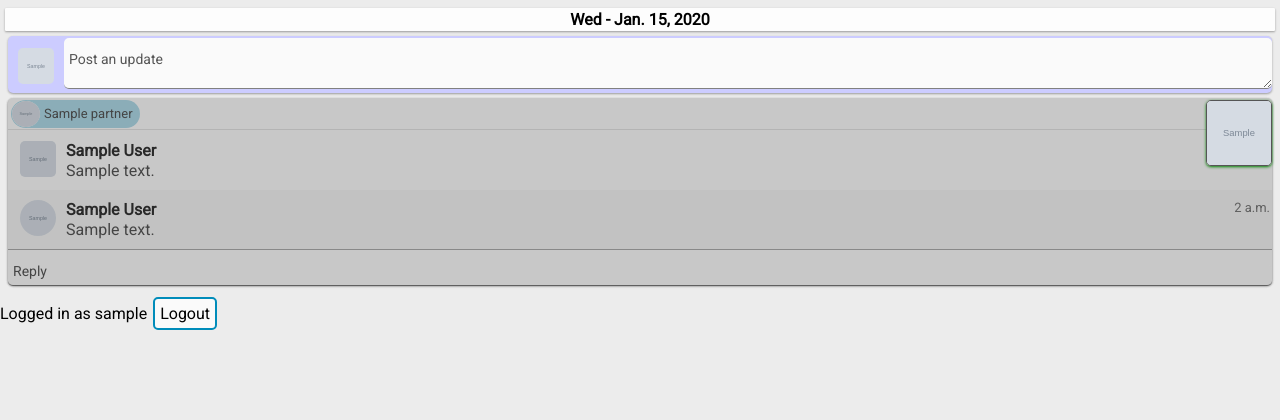
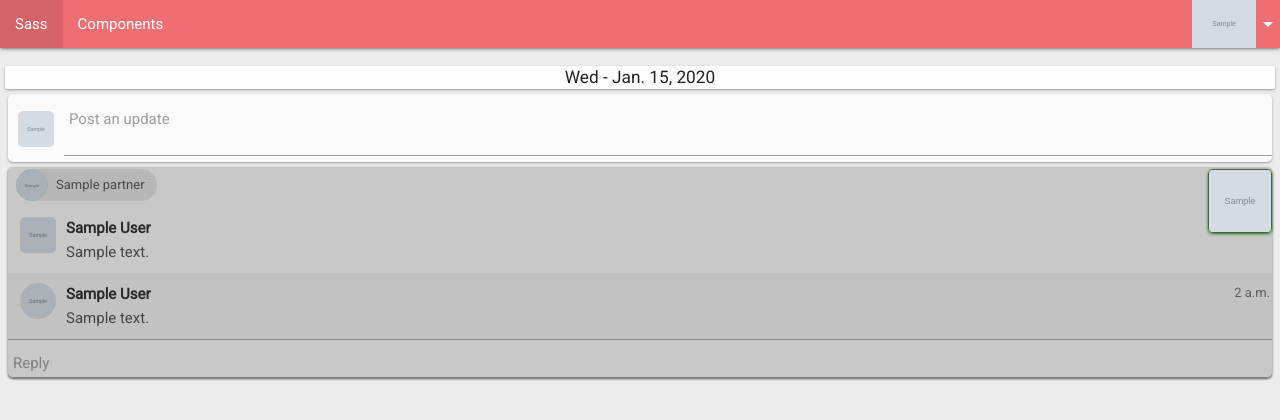
Before and after one commit to keshto/partner_dash, a Django app: page / in a window 1280 px wide. Shown: the top 420 px of the page. Run offline with Django 3.2, Linux system fonts and the light colour scheme; a user stored in the database is signed in; tables that the repository leaves empty hold one stand-in row (values such as "Sample post"); grey boxes marked "Sample" are stand-in pictures.

Commit message:
Add materializeCSS lib and add navbar

```diff
--- /dev/null
+++ b/app/static/app/scripts.js
@@ -0,0 +1,5 @@
+document.addEventListener('DOMContentLoaded', function() {
+  var elems = document.querySelectorAll('.dropdown-trigger');
+  var options = {};
+  var instances = M.Dropdown.init(elems, options);
+});
--- a/app/static/app/style.css
+++ b/app/static/app/style.css
@@ -1,87 +1,7 @@
-.form-input label {
-  position: relative;
-  display: block;
-  width: 100%;
-  min-height: 35px;
-}
-.form-input .placeholder {
-  position: absolute;
-  display: block;
-  top: 13px;
-  z-index: 2;
-  font-size: 14px;
-  transition: all 200ms ease-in-out;
-  width: 100%;
-  cursor: text;
-  padding: 0 5px;
-}
-.form-input input,
-.form-input textarea {
-  position: absolute;
-  top: 15px;
-  z-index: 1;
-  width: 100%;
-  font-size: 16px;
-  border: 0;
-  border-bottom: 1px solid grey;
-  transition: border-color 200ms ease-in-out;
-  outline: none;
-  padding: 0;
-  margin: 0;
-  background-color: #FAFAFA;
-  border-radius: 5px;
-  text-indent: 5px;
-}
-
-.form-input textarea {
-  position: unset;
-}
-
-.form-input textarea {
-  padding-top: 12px;
-}
-.form-input input {
-  height: 20px;
-}
-.form-input input:focus,
-.form-input input:valid,
-.form-input textarea:focus,
-.form-input textarea:valid {
-  border-bottom: 2px solid #008CBA;
-}
-.form-input input:focus + .placeholder,
-.form-input input:valid + .placeholder,
-.form-input textarea:focus + .placeholder,
-.form-input textarea:valid + .placeholder {
-  top: 0;
-  cursor: inherit;
-  font-size: 10px;
-  color: #008CBA;
-}
-
-.form-input input:required, .form-input textarea:required {
-  box-shadow: none;
-}
-
-/* ---- ^^ material input text ^^ ----
-https://medium.com/@asked_io/material-design-styled-inputs-with-css-626e7f01681a
-<div class="form-input">
-  <label>
-    <input required>
-    <span class="placeholder">Text Input</span>
-  </label>
-</div>
-<div class="form-input">
-  <label>
-    <textarea rows="10" required></textarea>
-    <span class="placeholder">Textarea</span>
-  </label>
-</div>
--------------------------------------- */
-
 * {
     transition: all 0.125s ease-in-out;
     font-family: 'Roboto', sans-serif;
+    outline: none;
 }
 
 body {
@@ -91,7 +11,34 @@
     user-select: none;
 }
 
-.card{
+/* --- Fix CSS for input to fit custom cards */
+input[type="text"], .input-field{
+    height: auto!important;
+    margin-bottom: 0!important;
+    border-radius: 5px!important;
+}
+
+input[type="text"] {
+    padding-bottom: 2px!important;
+    text-indent: 5px!important;
+}
+
+.input-field > label{
+    top: -15px!important;
+    left: 5px!important;
+}
+
+.input-field > label:not(.label-icon).active {
+    -webkit-transform: translateY(-1px) scale(0.8)!important;
+    transform: translateY(-1px) scale(0.8)!important;
+}
+
+textarea.materialize-textarea{
+    margin: 0!important;
+}
+/* -------------------- */
+
+.custom_card{
     background-color: #FAFAFA;
     color: #555;
     box-shadow: 0 1px 3px rgba(0,0,0,0.12), 0 1px 2px rgba(0,0,0,0.24);
@@ -101,7 +48,7 @@
     position: relative;
 }
 
-.card.assigned{
+.custom_card.assigned{
   background-color:rgba(0,0,0,.2);
   position:absolute;
   left:0;
@@ -113,7 +60,7 @@
   z-index: 3;
 }
 
-.card.assigned img{
+.custom_card.assigned img{
     float: right;
     height: 64px;
     width: 64px;
@@ -122,7 +69,7 @@
     box-shadow: 0 1px 3px green;
 }
 
-.card:hover .card.assigned{
+.custom_card:hover .custom_card.assigned{
   opacity:0;
   visibility: hidden;
 }
@@ -248,12 +195,8 @@
     margin: 0 10px;
 }
 
-.share {
-    background-color: #CCCCFF;
-}
-
 .share .avatar {
-    align-self: center;
+    margin-top: 15px;
 }
 
 .author {
@@ -285,3 +228,35 @@
 .comment .avatar {
     border-radius: 50%;
 }
+
+.main {
+    margin: 10px;
+}
+
+.pagination{
+    color: black;
+    font-size: 38px !important;
+    margin: 0 -10px;
+}
+
+nav{
+    height: 48px!important;
+    line-height: 48px!important;
+}
+
+nav ul li {
+    height: 48px;
+}
+
+.user_dropdown{
+    height: inherit;
+    padding-right: 0px;
+}
+.user_dropdown i{
+    margin: 0!important;
+    height: inherit!important;
+    line-height: inherit!important;
+}
+.user_dropdown img{
+    height: inherit;
+}
--- a/app/templates/app/index.html
+++ b/app/templates/app/index.html
@@ -10,36 +10,59 @@
 
   {% load static %}
   <link rel="stylesheet" type="text/css" href="{% static 'app/style.css' %}">
+  <script src="{% static 'app/scripts.js' %}"></script>
+  <link rel="stylesheet" href="https://cdnjs.cloudflare.com/ajax/libs/materialize/1.0.0/css/materialize.min.css">
+  <script src="https://cdnjs.cloudflare.com/ajax/libs/materialize/1.0.0/js/materialize.min.js"></script>
   <link rel="stylesheet" type="text/css" href="https://fonts.googleapis.com/icon?family=Material+Icons">
   <link href="https://fonts.googleapis.com/css?family=Roboto" rel="stylesheet">
 </head>
 <body>
-{% if user.is_authenticated %}
-  <div class="pagination">
-    <span class="step-links">
-      {% if paginator.has_next %}
-        <a href="?page={{ paginator.next_page_number }}">older</a>
-      {% endif %}
-      {% if paginator.has_previous %}
-        <a href="?page={{ paginator.previous_page_number }}">newer</a>
-      {% endif %}
-    </span>
+{% if not user.is_authenticated %}
+  <a class="button" href="{% url 'slack:begin' 'slack' %}">Login</a>
+{% else %}
+
+<!-- Dropdown Structure -->
+<ul id="dropdown_user" class="dropdown-content">
+  <li><a href="#!">Settings</a></li>
+  <li class="divider"></li>
+  <li><a href="{% url 'logout' %}">Logout</a></li>
+</ul>
+<nav>
+  <div class="nav-wrapper ">
+    <ul class="hide-on-med-and-down">
+      <li><a href="sass.html">Sass</a></li>
+      <li><a href="badges.html">Components</a></li>
+    </ul>
+    <ul class="right hide-on-med-and-down">
+      <!-- Dropdown Trigger -->
+      <li><a class="dropdown-trigger user_dropdown" href="#!" data-target="dropdown_user">
+        <img src="{{ user.avatar512 }}"><i class="material-icons right">arrow_drop_down</i>
+      </a></li>
+    </ul>
   </div>
-  <div class="row">
+</nav>
+
+
+  <div class="row main">
+    {% if paginator.has_next %}
+      <a href="?page={{ paginator.next_page_number }}">
+        <i class="material-icons pagination" id="font">arrow_left</i>
+      </a>
+    {% endif %}
     {% for k,v in cards.items %}
       <div class="column">
-        <h4 class="column_header">
+        <h6 class="column_header">
           {{ k }}
-        </h4>
+        </h6>
       {% if forloop.last %}
-      <div class="card share flex">
+      <div class="custom_card share flex">
         <img class="avatar" src="{{ user.avatar512 }}">
         <form class="form-input flex1" action="share/" method="post">
           {% csrf_token %}
-            <label>
-              <textarea rows="2" name="data" required></textarea>
-              <span class="placeholder">Post an update</span>
-            </label>
+          <div class="input-field">
+            <textarea id="share" name="data" class="materialize-textarea" data-length="1000"></textarea>
+            <label for="share">Post an update</label>
+          </div>
         </form>
       </div>
       {% endif %}
@@ -47,12 +70,12 @@
       {% for card in v %}
 
         {% if card.assigned %}
-        <div class="card">
-          <div class="card assigned">
+        <div class="custom_card">
+          <div class="custom_card assigned">
             <img src="{{ card.assigned.avatar512 }}">
           </div>
         {% else %}
-        <div class="card">
+        <div class="custom_card">
         {% endif %}
 
           <div class="header">
@@ -100,27 +123,24 @@
             {% if error_message %}<p><strong>{{ error_message }}</strong></p>{% endif %}
             <form class="form-input" action="reply/{{ card.id }}" method="post">
               {% csrf_token %}
-                <label>
-                  <input name="data" required>
-                  <span class="placeholder">Reply</span>
-                </label>
+              <div class="input-field">
+                <input id="reply{{card.pk}}" name="data" type="text" class="validate">
+                <label for="reply{{card.pk}}">Reply</label>
+              </div>
             </form>
           </div>
         </div>
       {% endfor %}
       </div>
     {% endfor %}
+    {% if paginator.has_previous %}
+      <a href="?page={{ paginator.previous_page_number }}">
+        <i class="material-icons pagination" id="font">arrow_right</i>
+      </a>
+    {% endif %}
   </div>
+{% endif %}
 </body>
-<footer>
-
-  Logged in as {{ user }} <a class="button" href="{% url 'logout' %}">Logout</a>
-{% else %}
-</body>
-<footer>
-  <a class="button" href="{% url 'slack:begin' 'slack' %}">Login</a>
-{% endif %}
-</footer>
 </html>
 
 {% endtimezone %}
```
Also changed, not shown: app/migrations/0005_partner.py (added), app/migrations/0006_auto_20181022_2122.py (added), app/migrations/0007_auto_20181022_2129.py (added), app/migrations/0008_auto_20181022_2145.py (added), app/migrations/0009_auto_20181022_2147.py (added), 6 other files.
